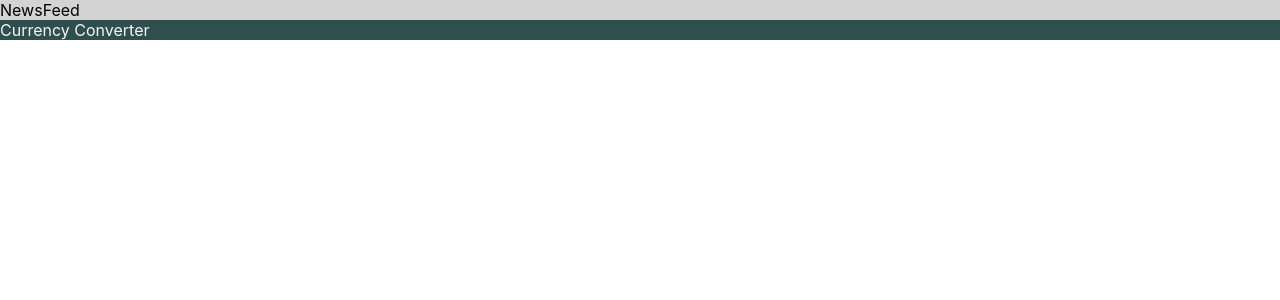
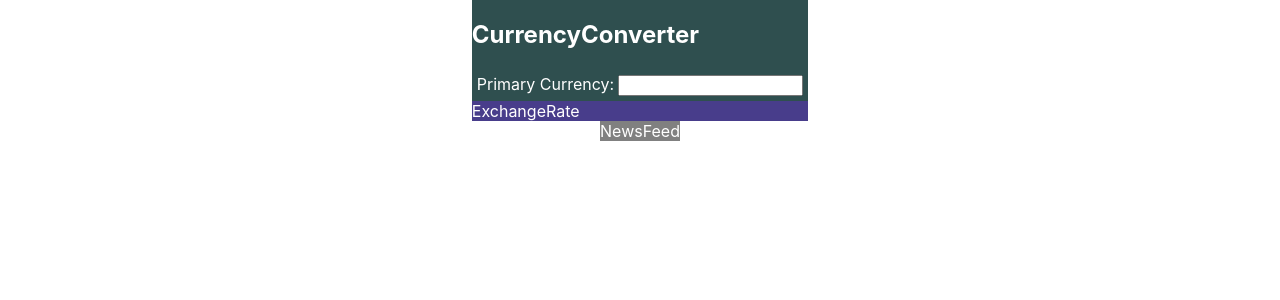
Before and after one commit to liam-wolfgang/api-dashboard-test, a React (Create React App) app: page / in a window 1280 px wide. Shown: the top 300 px of the page. Built offline with nearby package versions, Linux system fonts and the light colour scheme.

Commit message:
Added form to currency

```diff
--- a/src/App.js
+++ b/src/App.js
@@ -3,9 +3,9 @@ import CurrencyConverter from "./components/CurrencyConverter";
 
 const App = () => {
   return (
-      <div>
-        <NewsFeed />
+      <div className="app">
           <CurrencyConverter />
+          <NewsFeed />
       </div>
   )
 }
--- /dev/null
+++ b/src/ExchangeRateDisplay.js
@@ -0,0 +1,9 @@
+const ExchangeRate = () => {
+    return (
+        <div className="exchange-rate">
+            ExchangeRate
+        </div>
+    )
+}
+
+export default ExchangeRate
--- a/src/components/CurrencyConverter.js
+++ b/src/components/CurrencyConverter.js
@@ -1,7 +1,28 @@
+import ExchangeRate from "../ExchangeRateDisplay";
+
 const CurrencyConverter = () => {
     return (
         <div className="currency-converter">
-            Currency Converter
+            <h2>CurrencyConverter</h2>
+
+            <table>
+                <body>
+                    <tr>
+                        <td>
+                            Primary Currency:
+                        </td>
+                        <td>
+                            <input
+                                type="number"
+                                name="currency-amount-1"
+                                value={""}
+                            />
+                        </td>
+                    </tr>
+                </body>
+            </table>
+
+            <ExchangeRate/>
         </div>
     )
 }
--- a/src/index.css
+++ b/src/index.css
@@ -12,11 +12,23 @@ code {
     monospace;
 }
 
+.app {
+  display: flex;
+  flex-direction: column;
+  align-items: center;
+}
+
 .news-feed {
-  background-color: lightgray;
+  background-color: gray;
+  color: white;
 }
 
 .currency-converter {
   background-color: darkslategrey;
-  color: whitesmoke;
+  color: white;
 }
+
+.exchange-rate {
+  background-color: darkslateblue;
+  color: white;
+}
```
